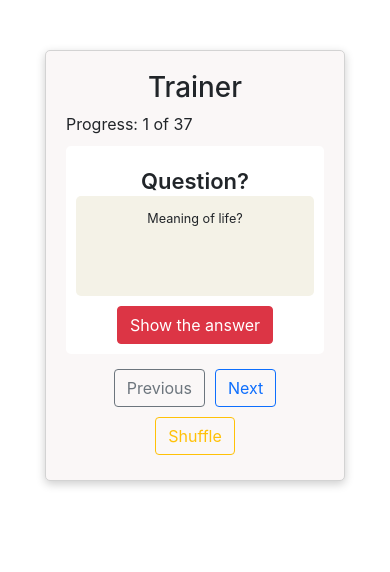
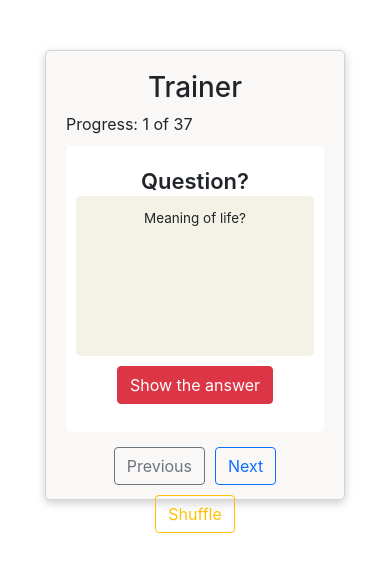
Before and after one commit to erkinun/Flashcards, a React (Create React App) app: page / in a window 390 px wide. Shown: the top 572 px of the page. Built offline with nearby package versions, Linux system fonts and the light colour scheme.

Commit message:
fix: use media queries to adjust mobile

```diff
--- a/src/components/Flashcard/Flashcard.css
+++ b/src/components/Flashcard/Flashcard.css
@@ -1,8 +1,7 @@
 .flashcard {
   background-color: white;
   border-radius: 5px;
-  font-family: -apple-system, BlinkMacSystemFont, 'Segoe UI', Roboto, Oxygen,
-    Ubuntu, Cantarell, 'Open Sans', 'Helvetica Neue', sans-serif;
+  height: 70%;
   margin: 10px auto;
   padding: 10px;
 }
@@ -18,7 +17,7 @@
 .flashcard > .content {
   background-color: #f4f2e7;
   border-radius: 5px;
-  font-size: 1.5vh;
+  font-size: 1.6vh;
   height: 100px;
   line-height: 3vh;
   padding: 10px 20px;
@@ -26,6 +25,13 @@
   width: 100%;
 }
 
+@media only screen and (max-width: 500px) {
+  .flashcard > .content {
+    font-size: 1.6vh;
+    height: 60%;
+  }
+}
+
 .flashcard > .footer {
   margin-top: 10px;
 }
--- a/src/components/Trainer/Trainer.css
+++ b/src/components/Trainer/Trainer.css
@@ -3,6 +3,8 @@
   border: 1px solid lightgray;
   border-radius: 5px;
   box-shadow: 0 3px 10px rgb(0 0 0 / 0.2);
+  font-family: -apple-system, BlinkMacSystemFont, 'Segoe UI', Roboto, Oxygen,
+    Ubuntu, Cantarell, 'Open Sans', 'Helvetica Neue', sans-serif;
   margin: 10px auto;
   margin-top: 50px;
   padding: 20px;
@@ -13,6 +15,7 @@
 @media only screen and (max-width: 500px) {
   .trainer {
     width: 300px;
+    height: 450px;
   }
 }
 
```
